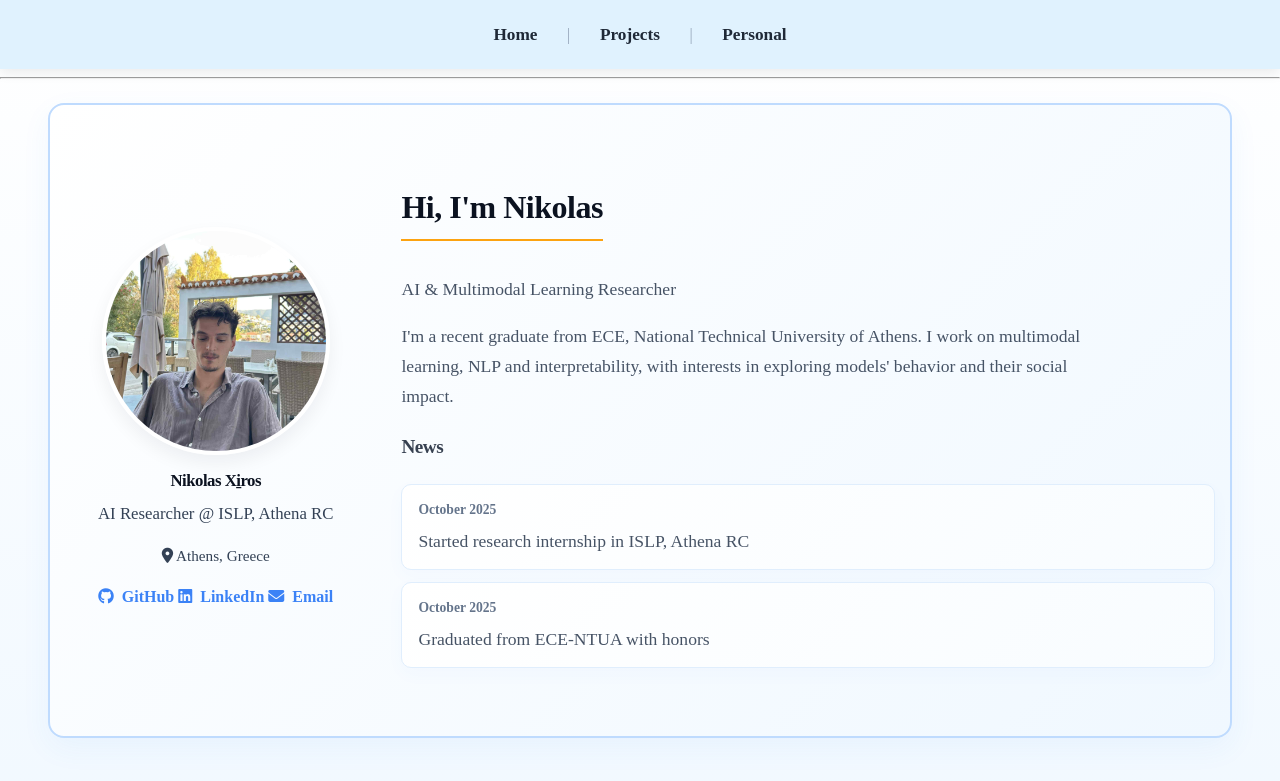
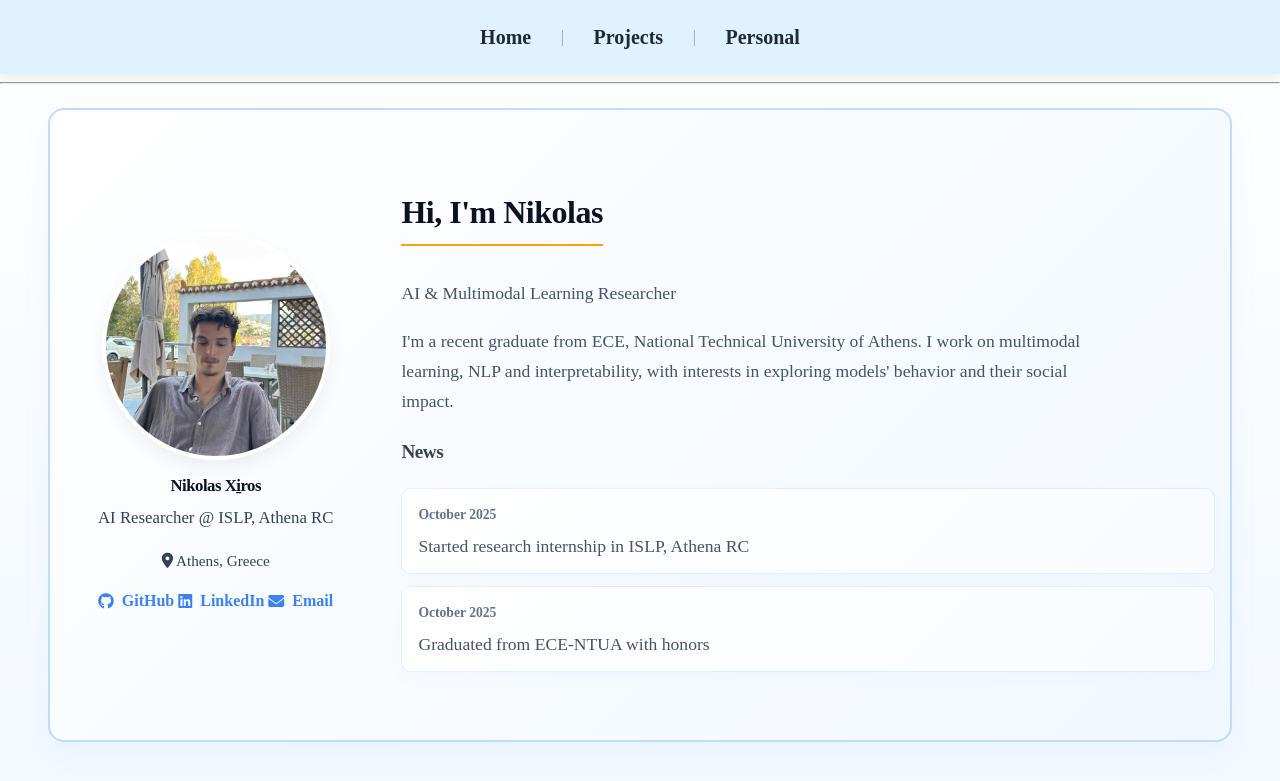
Before and after one commit to nickxir12/nickxir12.github.io, a Jekyll site: the page built from index.md, in a window 1280 px wide. Shown: the top 781 px of the page. Built offline with Jekyll 4.4.1, drawn with Linux system fonts in a browser that asks for light colours.

Commit message:
Improve navigation bar styling: full-width layout and larger text
- Make navigation bar span entire viewport width (edge to edge)
- Increase navigation link font size from 1.08rem to 1.25rem for better readability
- Navigation bar now properly positioned at top of page with full-width background

```diff
--- a/assets/css/custom.css
+++ b/assets/css/custom.css
@@ -128,12 +128,16 @@ nav strong {
 
 /* Top navigation bar (centered nav links, name removed) */
 .top-nav {
-  width: 100%;
+  width: 100vw;
+  position: relative;
+  left: 50%;
+  right: 50%;
+  margin-left: -50vw;
+  margin-right: -50vw;
   background: #e0f2fe;
   display: flex;
   justify-content: center;
   padding: 1rem 0;
-  margin: 0;
   box-shadow: 0 4px 12px rgba(0,0,0,0.08);
   border-radius: 0;
 }
@@ -149,7 +153,7 @@ nav strong {
   margin: 0 0.9rem;
   font-weight: 600;
   text-decoration: none;
-  font-size: 1.08rem;
+  font-size: 1.25rem;
   padding: 0.25rem 0.5rem;
   transition: color 0.2s ease;
 }
```
